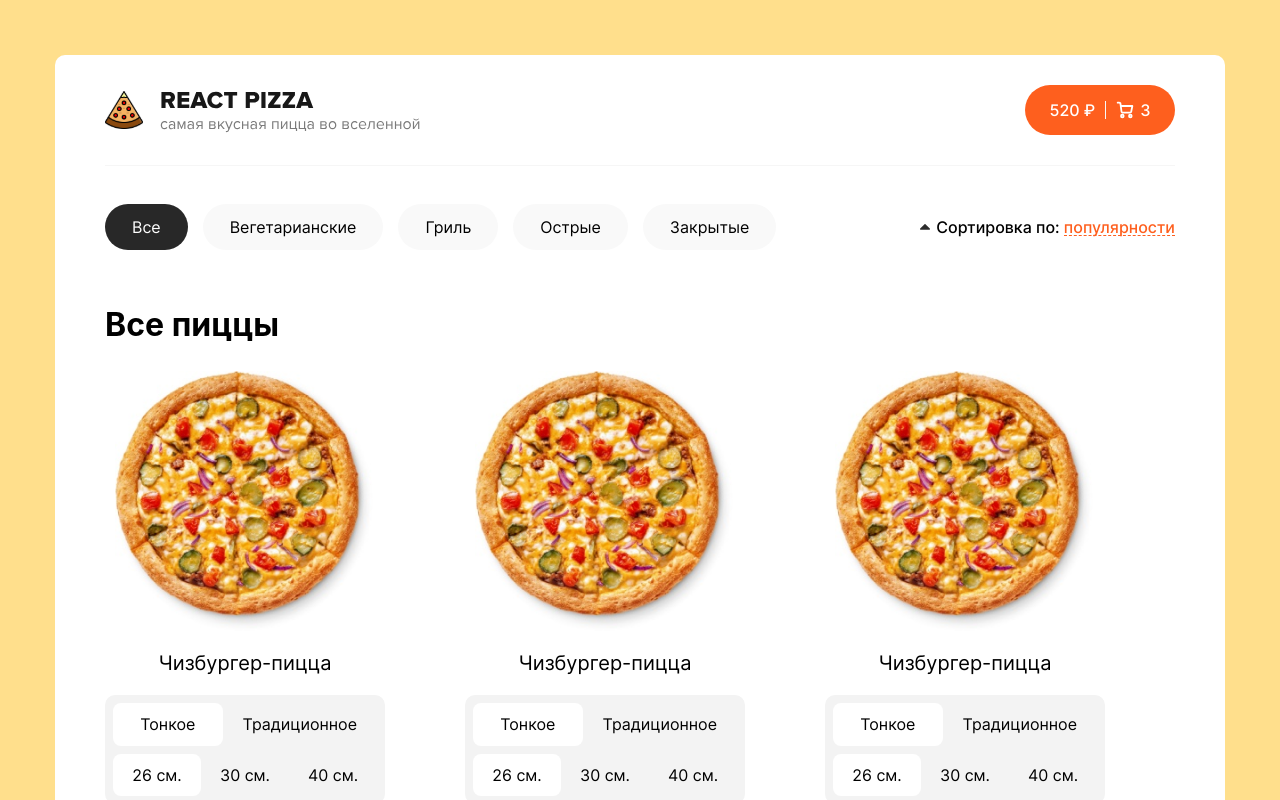
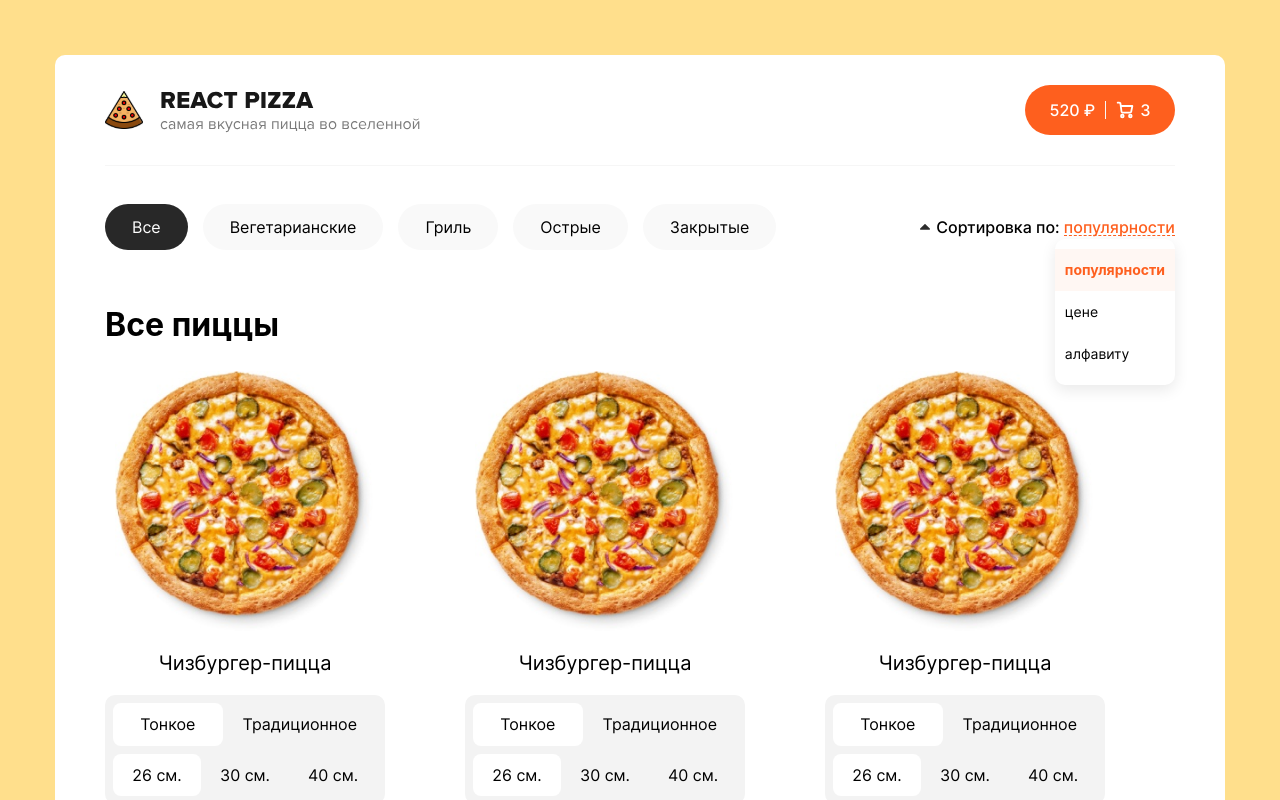
Before and after one commit to Keller108/react-pizza-v2, a React (Create React App) app: page / in a window 1280 px wide. Shown: the top 800 px of the page. Built offline with nearby package versions, Linux system fonts and the light colour scheme; a web font is replaced by a local one.

Commit message:
Добавил Mobx в проект / Добавил выпадающий список с фильтрацией по опциям

```diff
--- a/package.json
+++ b/package.json
@@ -6,6 +6,7 @@
     "@testing-library/jest-dom": "^5.16.1",
     "@testing-library/react": "^12.1.2",
     "@testing-library/user-event": "^13.5.0",
+    "mobx-react-lite": "^3.3.0",
     "react": "^17.0.2",
     "react-dom": "^17.0.2",
     "react-router-dom": "^6.2.1",
--- a/src/features/Filter/Filter.css
+++ b/src/features/Filter/Filter.css
@@ -39,6 +39,7 @@
 }
 
 .filter__dropdown {
+    position: relative;
     display: flex;
     flex-direction: row;
     align-items: center;
@@ -64,3 +65,33 @@
     border-bottom: 1px dashed #FE5F1E;
     cursor: pointer;
 }
+
+.dropdown-sort {
+    position: absolute;
+    top: 20px;
+    right: 0;
+    z-index: 3;
+    padding: 10px 0;
+    margin: 0;
+    max-width: 132px;
+    height: auto;
+    list-style-type: none;
+    border-radius: 10px;
+    box-shadow: 0px 5px 15px rgba(0, 0, 0, 0.09);
+}
+
+.dropdown-sort__item {
+    font-weight: normal;
+    font-size: 14px;
+    line-height: 1;
+    color: #000;
+    padding: 14px 10px;
+    margin: 0;
+    box-sizing: border-box;
+}
+
+.dropdown-sort__item_active {
+    background-color: rgba(254, 95, 30, .05) ;
+    color: #FE5F1E;
+    font-weight: bold;
+}
--- a/src/features/Filter/Filter.jsx
+++ b/src/features/Filter/Filter.jsx
@@ -24,6 +24,17 @@ function Filter() {
             <div className="filter__dropdown">
                 <img className="filter__triangle-icon" src={triangleIcon} alt="Иконка фильтра"/>
                 Сортировка по:&nbsp;<span className="filter__picked-item transparent-link">популярности</span>
+                <ul className="dropdown-sort">
+                    <li className='dropdown-sort__item dropdown-sort__item_active'>
+                        популярности
+                    </li>
+                    <li className='dropdown-sort__item'>
+                        цене
+                    </li>
+                    <li className='dropdown-sort__item'>
+                        алфавиту
+                    </li>
+                </ul>
             </div>
         </div>
     );
```
Also changed, not shown: 1 other file (tests, documents, lock files or other folders).
